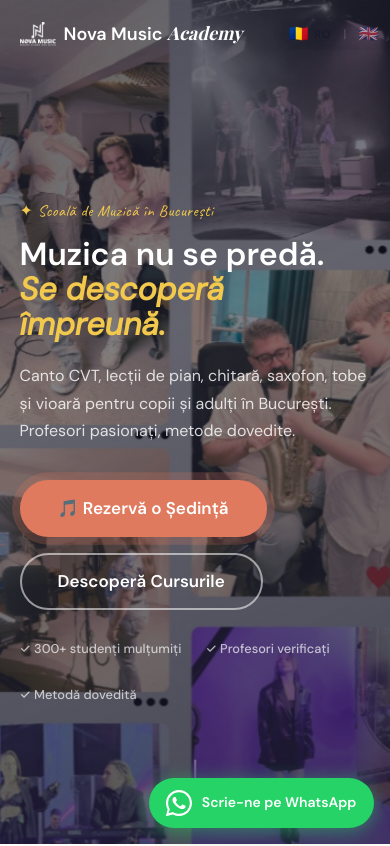
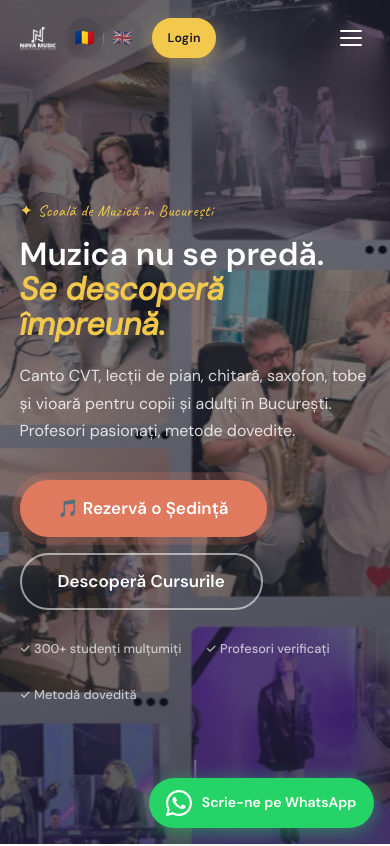
Before and after one commit to NovaMusicHUB/Academy, a plain HTML site: page src/index.html in a window 390 px wide. Shown: the top 846 px of the page. Drawn offline with nearby package versions, Linux system fonts and the light colour scheme.

Commit message:
Mobil (Android/iPhone): header compact cu Login vizibil, fara scroll orizontal pe pagini, tabel scrollabil

```diff
--- a/src/css/styles.css
+++ b/src/css/styles.css
@@ -3260,7 +3260,76 @@ h3 {
 @media (max-width: 900px) {
     .nav__login {
         display: inline-flex;
+        align-items: center;
+        min-height: 40px;
         padding: 0.5rem 1rem;
         font-size: 0.8rem;
     }
 }
+
+/* ── HEADER MOBIL (Android / iPhone) ─────────────────────────
+   Logo + selector limba + Login + burger trebuie sa incapa pe
+   360-412px. Fara asta, Login-ul iesea in afara ecranului. */
+@media (max-width: 900px) {
+    /* Niciun element nu are voie sa largeasca pagina pe telefon (Android/iPhone) */
+    html,
+    body {
+        overflow-x: hidden;
+    }
+    /* Meniul inchis (ascuns deasupra ecranului) nu trebuie sa largeasca pagina */
+    .mobile-menu {
+        overflow: hidden;
+    }
+    .mobile-menu .btn {
+        max-width: calc(100vw - 2rem);
+        white-space: normal;
+        text-align: center;
+    }
+    /* Paginile secundare au un buton CTA in navbar care nu incape pe telefon */
+    .site-header .nav__cta {
+        display: none !important;
+    }
+    .nav {
+        gap: 0.5rem;
+    }
+    .nav__logo {
+        min-width: 0;
+        flex-shrink: 1;
+    }
+    .lang-btn {
+        min-height: 36px;
+    }
+    .nav__burger {
+        min-width: 40px;
+        min-height: 40px;
+        align-items: center;
+        justify-content: center;
+    }
+}
+
+@media (max-width: 480px) {
+    .nav {
+        justify-content: flex-start;
+    }
+    .nav__burger {
+        margin-left: auto;
+    }
+    .nav__logo-text {
+        display: none;
+    }
+    .lang-switcher {
+        gap: 0;
+        padding: 0.15rem 0.25rem;
+    }
+    .lang-code {
+        display: none;
+    }
+    .lang-btn {
+        padding: 0.35rem 0.45rem;
+        min-height: 40px;
+    }
+    .nav__login {
+        padding: 0.5rem 0.85rem;
+        font-size: 0.78rem;
+    }
+}
```
Also changed, not shown: src/politica-confidentialitate/index.html (+3 -0 lines).
